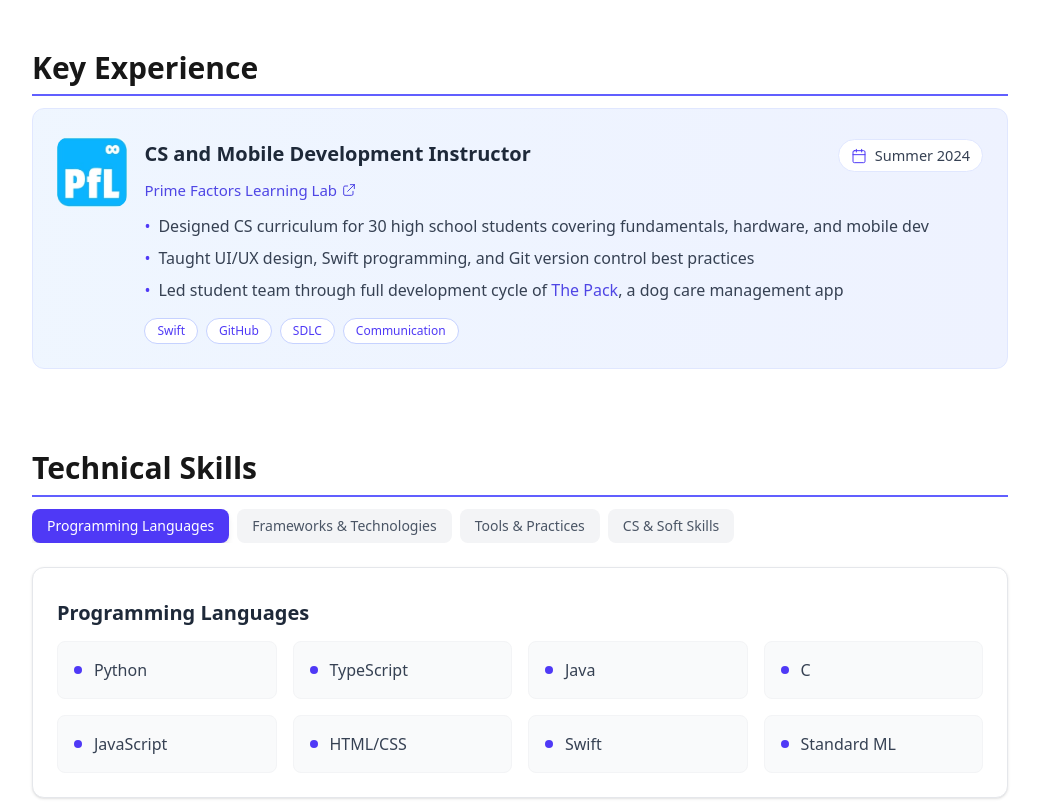
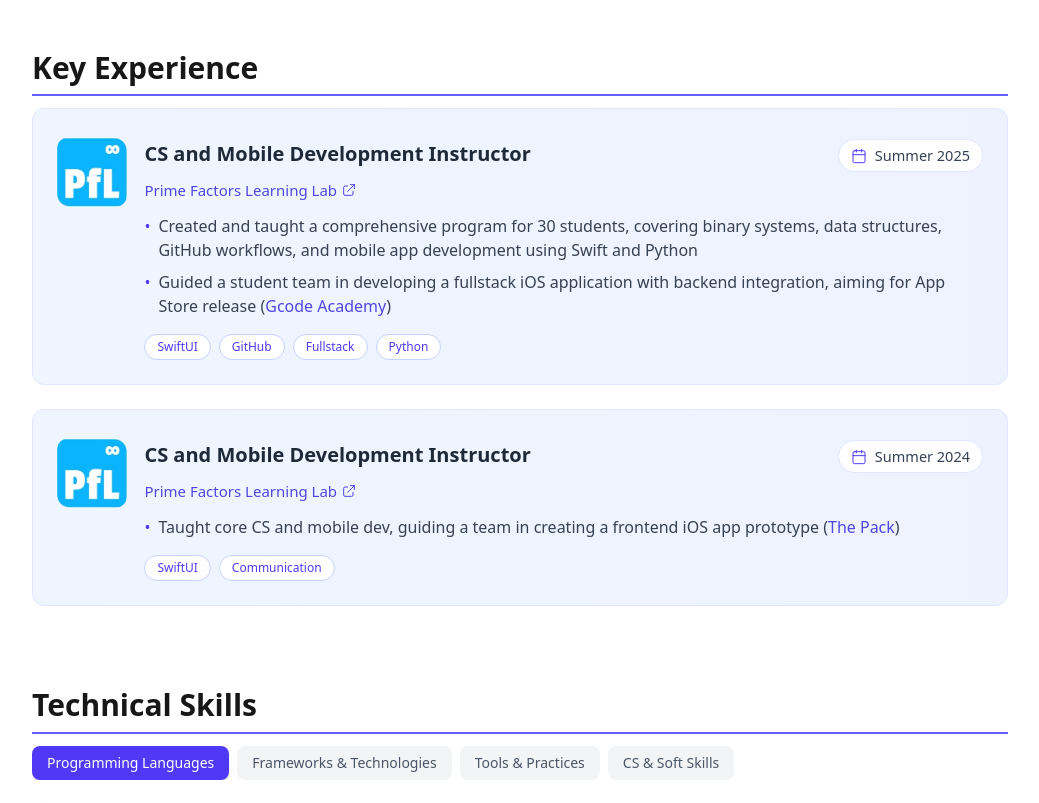
Before and after one commit to estulpz202/personal-website, a Next.js app: page /about in a window 1280 px wide. Shown: the part 640-1443 px from the top of the page, without its empty margins (120-1159 px from the left). Built offline with nearby package versions, Linux system fonts and the light colour scheme.

Commit message:
Update experience data: Add new instructor role at PFLL and adjust logo dimensions in ExperienceCard.

```diff
--- a/src/components/about/ExperienceCard.tsx
+++ b/src/components/about/ExperienceCard.tsx
@@ -63,8 +63,8 @@ export default function ExperienceCard({ experience }: ExperienceCardProps) {
             <Image
               src={logoSrc}
               alt={`${company} Logo`}
-              width={55}
-              height={55}
+              width={53}
+              height={53}
               className="w-[55px] h-[55px] sm:w-[65px] sm:h-[65px] md:w-[70px] md:h-[70px] rounded-xl"
             />
           </div>
--- a/src/components/about/ExperienceData.ts
+++ b/src/components/about/ExperienceData.ts
@@ -9,13 +9,24 @@ export const experiences: Experience[] = [
     shortTitle: 'CS & Mobile Dev Instructor',
     company: 'Prime Factors Learning Lab',
     companyUrl: 'https://primefactors.org/',
+    timePeriod: 'Summer 2025',
+    logoSrc: '/images/logos/pfl_logo.jpg',
+    highlights: [
+      'Created and taught a comprehensive program for 30 students, covering binary systems, data structures, GitHub workflows, and mobile app development using Swift and Python',
+      'Guided a student team in developing a fullstack iOS application with backend integration, aiming for App Store release (<a href="/projects/gcode-academy" class="link">Gcode Academy</a>)',
+    ],
+    skills: ['SwiftUI', 'GitHub', 'Fullstack', 'Python'],
+  },
+  {
+    title: 'CS and Mobile Development Instructor',
+    shortTitle: 'CS & Mobile Dev Instructor',
+    company: 'Prime Factors Learning Lab',
+    companyUrl: 'https://primefactors.org/',
     timePeriod: 'Summer 2024',
     logoSrc: '/images/logos/pfl_logo.jpg',
     highlights: [
-      'Designed CS curriculum for 30 high school students covering fundamentals, hardware, and mobile dev',
-      'Taught UI/UX design, Swift programming, and Git version control best practices',
-      'Led student team through full development cycle of <a href="/projects/the-pack" class="link">The Pack</a>, a dog care management app',
+      'Taught core CS and mobile dev, guiding a team in creating a frontend iOS app prototype (<a href="/projects/the-pack" class="link">The Pack</a>)',
     ],
-    skills: ['Swift', 'GitHub', 'SDLC', 'Communication'],
+    skills: ['SwiftUI', 'Communication'],
   },
 ];
```
